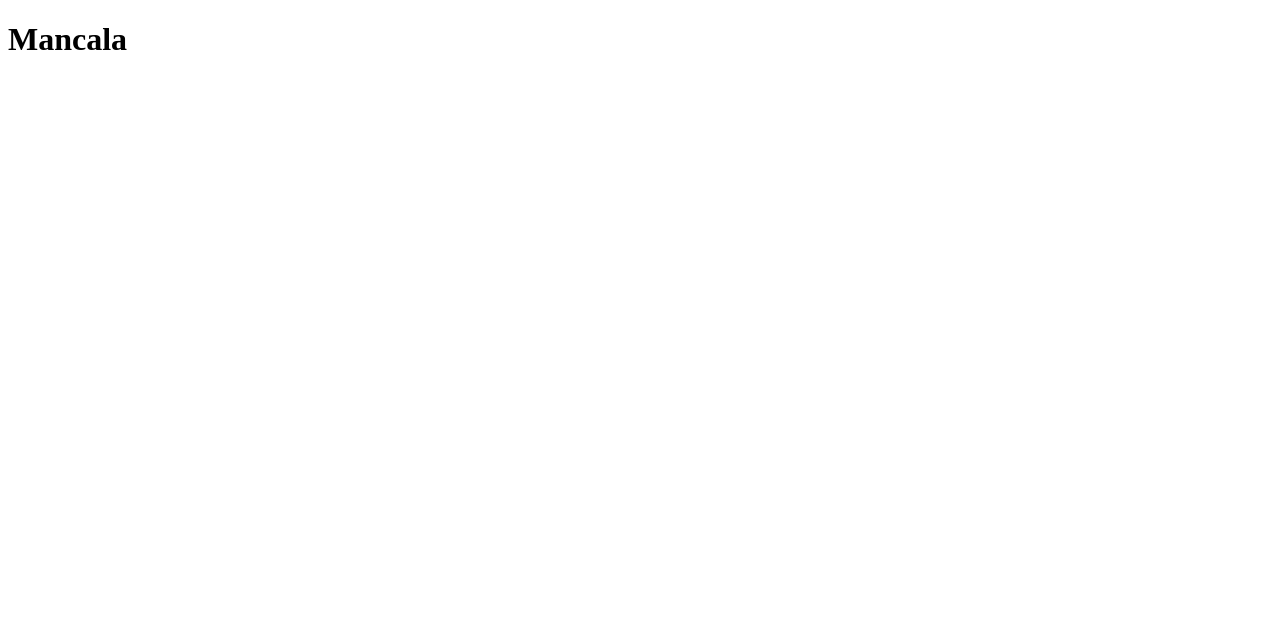
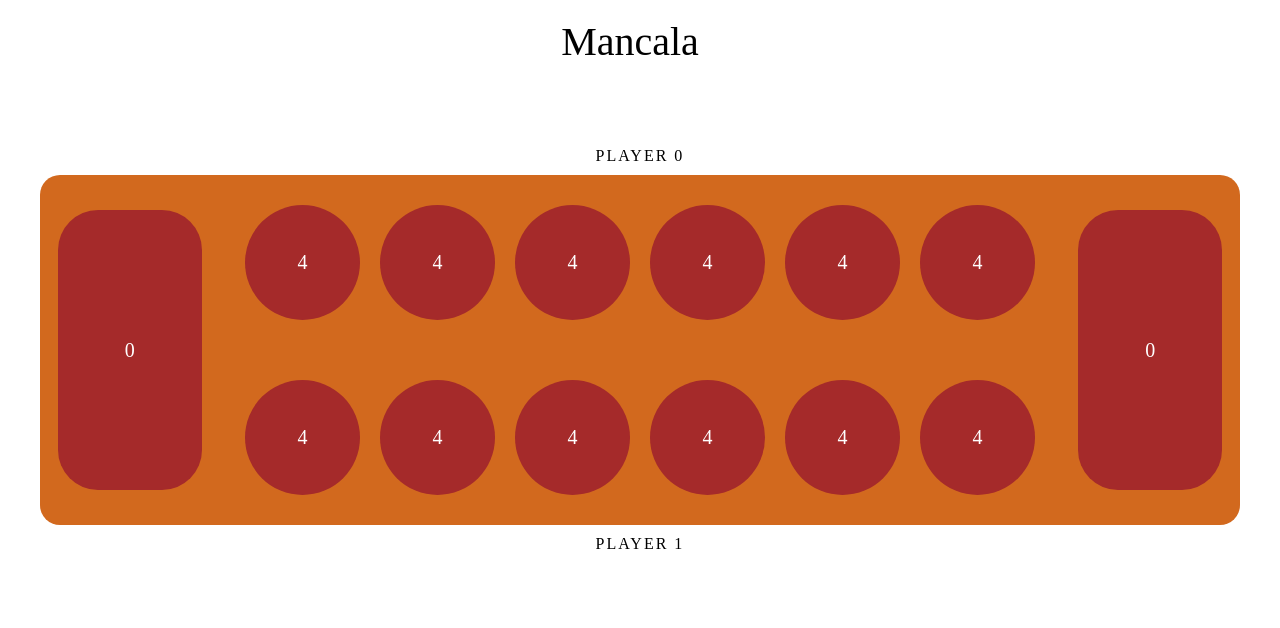
Before and after one commit to milosferencik/web-technologies-mancala, a plain HTML site: page index.html in a window 1280 px wide. Drawn offline with Linux system fonts and the light colour scheme.

Commit message:
Create Board, and GamePlay

```diff
--- /dev/null
+++ b/app.js
@@ -0,0 +1,145 @@
+let settings = {
+    numberOfHoles: 6,
+    numberOfMarblesPerHoles: 4,
+    startPlayer: 1,
+    opponent: "computer",
+    computerLevel: 1
+}
+
+window.onload = function() {
+    const board = new Board(settings.startPlayer, settings.numberOfHoles, settings.numberOfMarblesPerHoles);
+}
+
+class Board {
+    constructor(startPlayer, numberOfHoles, numberOfMarblesPerHoles) {
+        this.content = new Array(2*numberOfHoles+2);
+        this.board = new Array(2*numberOfHoles+2);
+        this.currentPlayer = startPlayer;
+        this.numberOfHoles = numberOfHoles;
+
+        let index = 0;
+        for (let player = 0; player<2; player++) {
+            for(let i=0; i<numberOfHoles; i++) {
+                const parent = document.getElementById("row"+player.toString());
+                let hole = document.createElement("div");
+                hole.className = "hole"+player.toString();
+                parent.appendChild(hole);
+                const marbles = document.createElement("div");
+                marbles.className = "marbles";
+                hole.appendChild(marbles)
+
+                hole.onclick = ((fun,pos) => {
+                    return () => fun(pos);
+                })(this.play.bind(this),index);
+
+                marbles.innerText = numberOfMarblesPerHoles;
+                this.board[index] = hole;
+                this.content[index++] = numberOfMarblesPerHoles;
+            }
+            const mancala = document.getElementById("mancala"+player.toString());
+            const marbles = document.createElement("div");
+            marbles.className = "marbles";
+            mancala.appendChild(marbles);
+            marbles.innerText = 0;
+            this.board[index] = mancala;
+            this.content[index++] = 0;
+        }
+    }
+
+    getMancalaPos(player) {
+        if (player == 0) return this.numberOfHoles;
+        return 2*this.numberOfHoles+1;
+    }
+
+    isCurrentPlayerMancala(pos) {
+        return pos == this.getMancalaPos(this.currentPlayer);
+    }
+
+    nextPosition(pos) {
+        const nextPos = ((this.currentPlayer == 1 && pos+1 == this.numberOfHoles) || (this.currentPlayer == 0 && pos+1 == 2*this.numberOfHoles+1)) ? pos+2  : pos+1;
+        return nextPos % (2*this.numberOfHoles+2);
+    }
+
+    checkRules(pos) {
+        if (this.board[pos].className == "hole"+this.currentPlayer.toString() && this.content[pos] == 1) {
+            const currentPlayerPos = this.getMancalaPos(this.currentPlayer);
+            const oppositeHolePos = (2*this.numberOfHoles) - pos;
+            this.content[currentPlayerPos] += this.content[pos] + this.content[oppositeHolePos];
+            this.board[currentPlayerPos].childNodes[0].innerText = this.content[currentPlayerPos];
+            this.content[pos] = 0;
+            this.board[pos].childNodes[0].innerText = this.content[pos];
+            this.content[oppositeHolePos] = 0;
+            this.board[oppositeHolePos].childNodes[0].innerText = this.content[oppositeHolePos];
+        }
+    }
+
+    checkEnd() {
+         const sumMarblesInPlayerHoles = ((start, end) => {
+            let sum = 0;
+            for (let i=start; i<end; i++) {
+                sum += this.content[i];
+            }
+            return sum;
+        });
+
+        const player0 = sumMarblesInPlayerHoles(0, this.numberOfHoles);
+        const player1 = sumMarblesInPlayerHoles(this.numberOfHoles+1, 2*this.numberOfHoles+1);
+
+        if (player0 != 0 && player1 != 0) return;
+
+        this.content[this.getMancalaPos(0)] += player0;
+        this.content[this.getMancalaPos(1)] += player1;
+        this.board[this.getMancalaPos(0)].childNodes[0].innerText = this.content[this.getMancalaPos(0)];
+        this.board[this.getMancalaPos(1)].childNodes[0].innerText = this.content[this.getMancalaPos(1)];
+
+        for (let i=0; i<2*this.numberOfHoles+2; i++) {
+            if (i==this.getMancalaPos(0) || i==this.getMancalaPos(1)) continue;
+            this.content[i] = 0;
+            this.board[i].childNodes[0].innerText = 0;
+        }
+
+        if(this.content[this.getMancalaPos(0)] > this.content[this.getMancalaPos(1)]) {
+            console.log("Game is ower! The winner is Player 0!");
+        } else if (this.content[this.getMancalaPos(0)] == this.content[this.getMancalaPos(1)]){
+            console.log("Game is ower! It is tie!");
+        } else {
+            console.log("Game is ower! The winner is Player 1!");
+        }
+    }
+
+    determineNextPlayer(endPos) {
+        if (this.isCurrentPlayerMancala(endPos)) {
+            return this.currentPlayer;
+        }
+        return (this.currentPlayer+1) % 2;
+    }
+
+    distributeMarbles(pos, marbles) {
+        while (marbles > 0) {
+            pos = this.nextPosition(pos);
+            this.board[pos].childNodes[0].innerText = ++this.content[pos];
+            marbles--;
+        }
+        this.checkRules(pos);
+        return pos;
+    }
+
+    play(pos) {
+        if (this.board[pos].className != "hole"+this.currentPlayer.toString()) {
+            console.log("It is player " + this.currentPlayer.toString() + " turn!");
+            return;
+        } else if (this.content[pos] == 0) {
+            console.log("You can not click on hole with zero marbles!");
+            return;
+        }
+
+        const marbles = this.content[pos];
+        this.content[pos] = 0;
+        this.board[pos].childNodes[0].innerText = 0;
+        const endPos = this.distributeMarbles(pos, marbles);
+        this.checkEnd();
+        this.currentPlayer = this.determineNextPlayer(endPos);
+
+        console.log("Player " + this.currentPlayer.toString() + " turn.");
+    }
+}
--- a/index.html
+++ b/index.html
@@ -2,9 +2,11 @@
 <html lang="en">
 <head>
     <meta charset="UTF-8">
+    <link rel="stylesheet" href="style.css">
     <meta http-equiv="X-UA-Compatible" content="IE=edge">
     <meta name="viewport" content="width=device-width, initial-scale=1.0">
     <title>CC3008: Mancala</title>
+    <script src="app.js"></script>
 </head>
 <body>
     <!-- Title -->
@@ -29,7 +31,24 @@
 
 
     <!-- Game Area -->
+    <div id="player-0">Player 0</div>
 
+    <div id="board">
+        <div id="col-1">
+            <div id="mancala0"></div>
+        </div>
+
+        <div id="col-2">
+            <div id="row0"></div>
+            <div id="row1"></div>
+        </div>
+
+        <div id="col-3">
+            <div id="mancala1"></div>
+        </div>
+    </div>
+
+    <div id="player-1">Player 1</div>
     <!-- Identification
         * player must authenticate with login and password
         * after auth, allow the authenticated session to end
--- /dev/null
+++ b/style.css
@@ -0,0 +1,145 @@
+
+
+
+body {
+    display: flex;
+    flex-direction: column;
+    justify-content: center;
+    align-items: center;
+}
+
+nav {
+    display: flex;
+    flex-direction: row;
+    justify-content: flex-start;
+    align-items: center;
+    background-color: #323232;
+    color: white;
+    padding-left: 25px;
+    text-transform: uppercase;
+    letter-spacing: 2px;
+}
+
+h1 {
+    font-size: 40px;
+    margin: 10px 20px 10px 0;
+    font-weight: normal;
+}
+
+button {
+    background-color: #323232;
+    color: white;
+    text-transform: uppercase;
+    margin: 0 20px;
+    cursor: pointer;
+    border: none;
+    font-size: 14px;
+}
+
+body > div {
+    width: 95%;
+    height: 350px;
+}
+
+#player-0, #player-1 {
+    height: 100px;
+    display: flex;
+    justify-content: center;
+    align-items: flex-end;
+    padding-bottom: 10px;
+    box-sizing: border-box;
+    text-transform: uppercase;
+    letter-spacing: 2px;
+}
+
+#player-1 {
+    align-items: flex-start;
+    padding-top: 10px;
+}
+
+#board {
+    display: flex;
+    flex-direction: row;
+    justify-content: center;
+    align-items: center;
+    background-color: chocolate;
+    border-radius: 20px;
+}
+
+#board > div {
+    height: 100%;
+}
+
+#col-1, #col-3 {
+    width: 15%;
+    display: flex;
+    justify-content: center;
+    align-items: center;
+    position: relative;
+    z-index: 1;
+}
+
+#col-2 {
+    width: 70%;
+    display: flex;
+    flex-direction: column;
+    justify-content: center;
+    align-items: center;
+}
+
+#row0, #row1 {
+    width: 100%;
+    height: 100%;
+    display: flex;
+    flex-direction: row;
+    justify-content: center;
+    align-items: center;
+}
+
+#row0 {
+    flex-direction: row-reverse;
+}
+
+#mancala0, #mancala1 {
+    height: 80%;
+    width: 80%;
+    padding: 15px;
+    box-sizing: border-box;
+    border-radius: 40px;
+    background: brown;
+    text-transform: uppercase;
+    display: flex;
+    justify-content: center;
+    align-items: center;
+    flex-wrap: wrap;
+    position: absolute;
+    z-index: 2;
+}
+
+.hole0, .hole1 {
+    border-radius: 50%;
+        width: 115px;
+        height: 115px;
+    position: relative;
+    margin: 10px;
+    box-sizing: border-box;
+    background: brown;
+    padding: 15px;
+    z-index: 1;
+}
+
+.marbles {
+    z-index: 3;
+    text-align:center;
+    position: absolute;
+    top: 0;
+    left: 0;
+    bottom: 0;
+    right: 0;
+    color: white;
+    display: flex;
+    justify-content: center;
+    align-items: center;
+    font-size: 20px;
+    cursor: pointer;
+}
```
